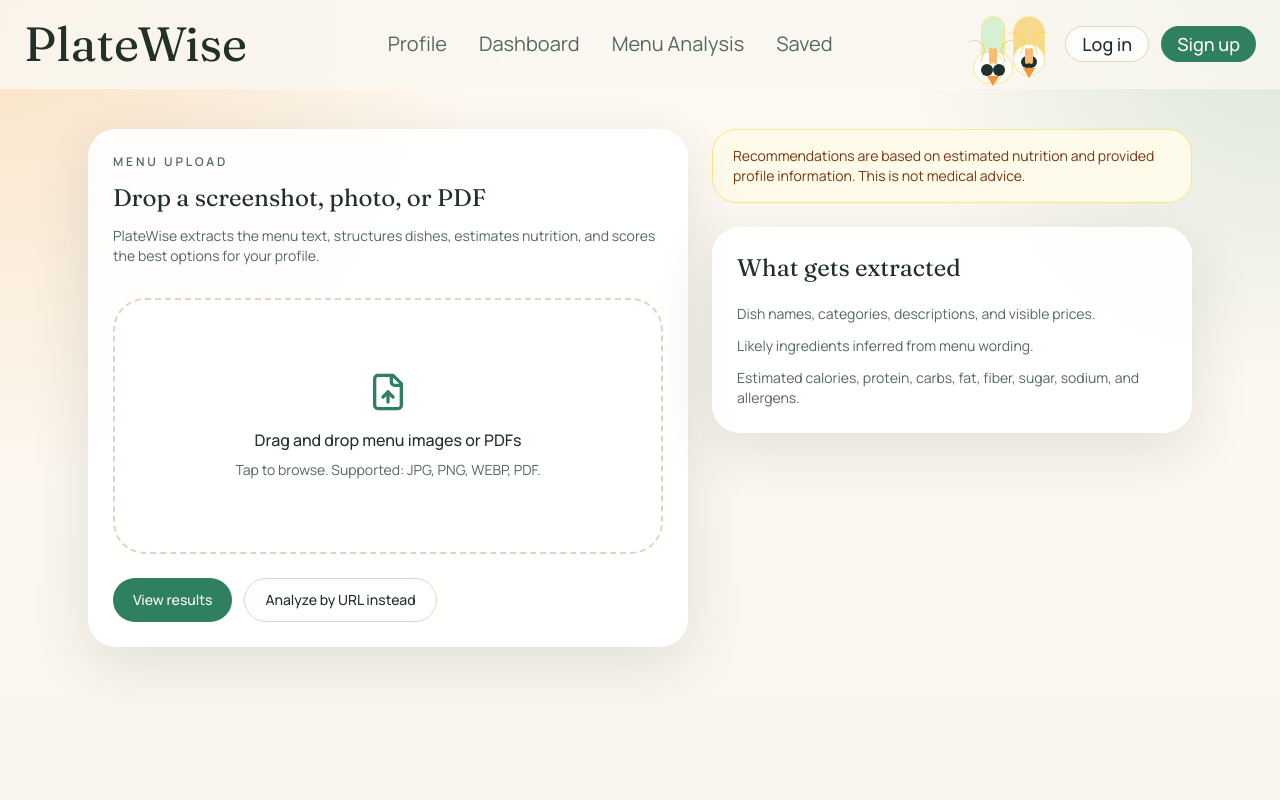
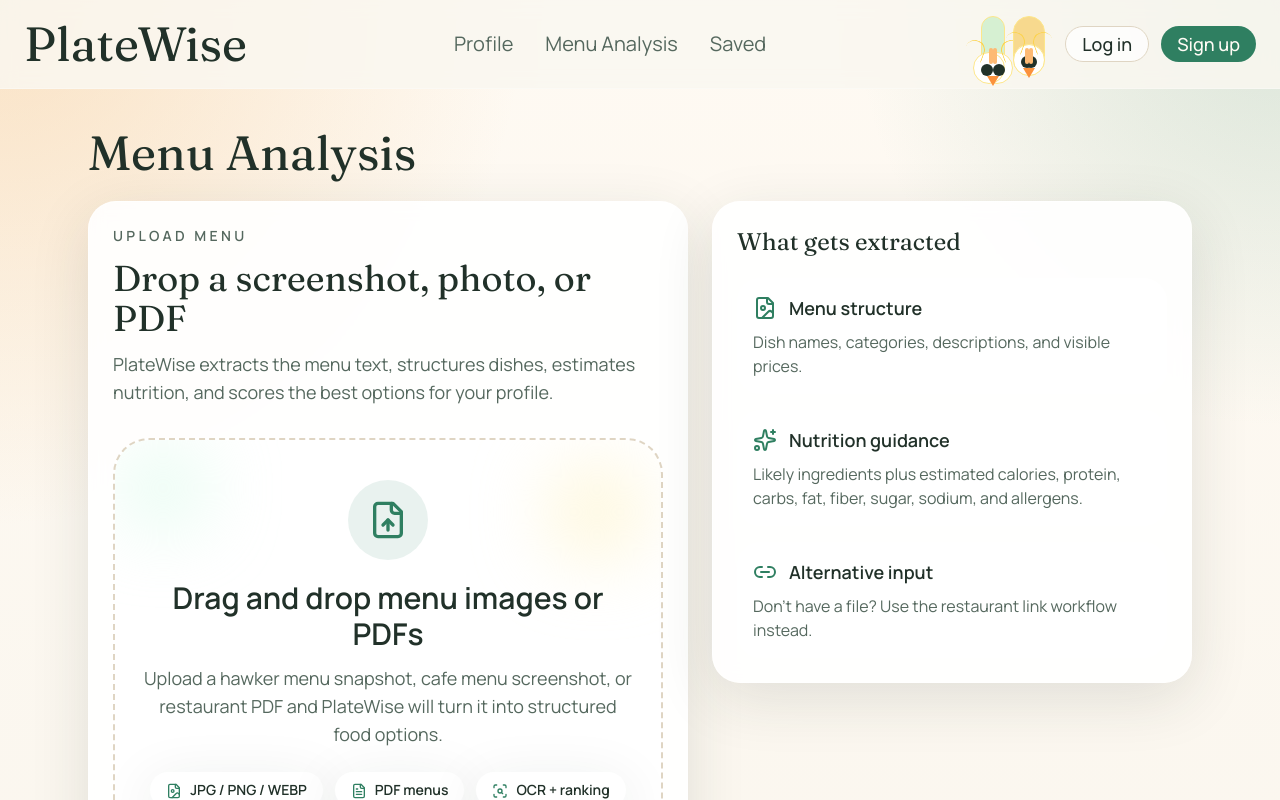
Before and after one commit to Thenappan14/HealthyBite, a Next.js app in the folder frontend/: page /upload in a window 1280 px wide. Shown: the top 800 px of the page. Built offline with nearby package versions, Linux system fonts and the light colour scheme; no server answers.

Commit message:
Menu anaylsis changes in frontend

```diff
--- a/frontend/app/login/page.tsx
+++ b/frontend/app/login/page.tsx
@@ -47,7 +47,7 @@
                   const auth = await login(email, password);
                   persistAuthSession(auth);
                   setMessage("Logged in successfully.");
-                  router.push("/dashboard");
+                  router.push("/upload");
                 } catch {
                   setMessage("Login failed. Check your credentials and backend.");
                 }
--- a/frontend/app/upload/page.tsx
+++ b/frontend/app/upload/page.tsx
@@ -3,8 +3,8 @@
 import Link from "next/link";
 import { useRouter } from "next/navigation";
 import { useState, useTransition } from "react";
+import { ArrowRight, FileImage, Link2, Sparkles } from "lucide-react";
 
-import { DisclaimerBanner } from "@/components/app/disclaimer-banner";
 import { UploadDropzone } from "@/components/app/upload-dropzone";
 import { Button } from "@/components/ui/button";
 import { Card, CardDescription, CardTitle } from "@/components/ui/card";
@@ -17,11 +17,18 @@
 
   return (
     <main className="mx-auto max-w-6xl px-4 py-10 md:px-6">
+      <div className="space-y-6">
+        <div className="flex items-center justify-between gap-4">
+          <h1 className="font-display text-3xl leading-none text-foreground md:text-5xl">
+            Menu Analysis
+          </h1>
+        </div>
+
         <div className="grid gap-6 lg:grid-cols-[1fr_0.8fr]">
-        <Card>
-          <p className="text-xs font-semibold uppercase tracking-[0.24em] text-muted-foreground">Menu upload</p>
-          <CardTitle className="mt-3">Drop a screenshot, photo, or PDF</CardTitle>
-          <CardDescription className="mt-3">
+          <Card className="bg-white/90">
+            <p className="text-sm font-semibold uppercase tracking-[0.24em] text-muted-foreground">Upload menu</p>
+            <CardTitle className="mt-3 text-4xl">Drop a screenshot, photo, or PDF</CardTitle>
+            <CardDescription className="mt-3 text-lg">
               PlateWise extracts the menu text, structures dishes, estimates nutrition, and scores the best options for your profile.
             </CardDescription>
             <div className="mt-8">
@@ -41,27 +48,54 @@
                 }
               />
             </div>
-          {message ? <p className="mt-5 text-sm text-muted-foreground">{message}</p> : null}
-          <div className="mt-6 flex gap-3">
-            <Button asChild>
-              <Link href="/results">View results</Link>
+            {message ? <p className="mt-5 text-base text-muted-foreground">{message}</p> : null}
+            <div className="mt-6 flex flex-wrap gap-3">
+              <Button asChild className="text-base">
+                <Link href="/analyze-url">
+                  Prefer a restaurant link?
+                  <ArrowRight className="ml-2 h-4 w-4" />
+                </Link>
               </Button>
-            <Button asChild variant="outline">
-              <Link href="/analyze-url">Analyze by URL instead</Link>
+              <Button asChild variant="outline" className="text-base">
+                <Link href="/saved">View saved picks</Link>
               </Button>
             </div>
             {isPending ? <p className="mt-4 text-sm text-muted-foreground">Processing upload...</p> : null}
           </Card>
           <div className="space-y-6">
-          <DisclaimerBanner />
             <Card>
               <CardTitle className="text-2xl">What gets extracted</CardTitle>
-            <div className="mt-5 space-y-3 text-sm text-muted-foreground">
-              <p>Dish names, categories, descriptions, and visible prices.</p>
-              <p>Likely ingredients inferred from menu wording.</p>
-              <p>Estimated calories, protein, carbs, fat, fiber, sugar, sodium, and allergens.</p>
+              <div className="mt-5 space-y-4">
+                <div className="rounded-3xl bg-white/85 p-4">
+                  <div className="flex items-center gap-3">
+                    <FileImage className="h-6 w-6 text-primary" />
+                    <p className="text-lg font-semibold text-foreground">Menu structure</p>
+                  </div>
+                  <p className="mt-2 text-base text-muted-foreground">
+                    Dish names, categories, descriptions, and visible prices.
+                  </p>
+                </div>
+                <div className="rounded-3xl bg-white/85 p-4">
+                  <div className="flex items-center gap-3">
+                    <Sparkles className="h-6 w-6 text-primary" />
+                    <p className="text-lg font-semibold text-foreground">Nutrition guidance</p>
+                  </div>
+                  <p className="mt-2 text-base text-muted-foreground">
+                    Likely ingredients plus estimated calories, protein, carbs, fat, fiber, sugar, sodium, and allergens.
+                  </p>
+                </div>
+                <div className="rounded-3xl bg-white/85 p-4">
+                  <div className="flex items-center gap-3">
+                    <Link2 className="h-6 w-6 text-primary" />
+                    <p className="text-lg font-semibold text-foreground">Alternative input</p>
+                  </div>
+                  <p className="mt-2 text-base text-muted-foreground">
+                    Don&apos;t have a file? Use the restaurant link workflow instead.
+                  </p>
+                </div>
               </div>
             </Card>
+          </div>
         </div>
       </div>
     </main>
--- a/frontend/components/app/navbar.tsx
+++ b/frontend/components/app/navbar.tsx
@@ -5,7 +5,6 @@
 
 const links = [
   { href: "/profile", label: "Profile" },
-  { href: "/dashboard", label: "Dashboard" },
   { href: "/upload", label: "Menu Analysis" },
   { href: "/saved", label: "Saved" }
 ];
--- a/frontend/components/app/upload-dropzone.tsx
+++ b/frontend/components/app/upload-dropzone.tsx
@@ -1,7 +1,7 @@
 "use client";
 
 import { useRef, useState } from "react";
-import { FileUp } from "lucide-react";
+import { FileImage, FileText, FileUp, ScanSearch } from "lucide-react";
 
 import { cn } from "@/lib/utils";
 
@@ -36,10 +36,14 @@
       }}
       onClick={() => inputRef.current?.click()}
       className={cn(
-        "group flex min-h-64 cursor-pointer flex-col items-center justify-center rounded-[32px] border-2 border-dashed px-6 py-10 text-center transition",
-        dragging ? "border-primary bg-primary/5" : "border-border bg-white/70 hover:border-primary/60 hover:bg-white"
+        "group relative flex min-h-72 cursor-pointer flex-col items-center justify-center overflow-hidden rounded-[36px] border-2 border-dashed px-6 py-10 text-center transition",
+        dragging
+          ? "border-primary bg-primary/10"
+          : "border-border bg-white/80 hover:border-primary/60 hover:bg-white"
       )}
     >
+      <div className="absolute left-4 top-4 h-16 w-16 rounded-full bg-emerald-100 blur-2xl" />
+      <div className="absolute right-6 top-8 h-20 w-20 rounded-full bg-amber-100 blur-2xl" />
       <input
         ref={inputRef}
         type="file"
@@ -47,10 +51,38 @@
         className="hidden"
         onChange={(event) => handleFile(event.target.files?.[0])}
       />
-      <FileUp className="mb-4 h-10 w-10 text-primary" />
-      <p className="font-medium text-foreground">Drag and drop menu images or PDFs</p>
-      <p className="mt-2 text-sm text-muted-foreground">Tap to browse. Supported: JPG, PNG, WEBP, PDF.</p>
-      {fileName ? <p className="mt-5 text-sm font-medium text-foreground">{fileName}</p> : null}
+      <div className="relative z-10 rounded-full bg-primary/10 p-5">
+        <FileUp className="h-10 w-10 text-primary" />
+      </div>
+      <p className="relative z-10 mt-5 text-2xl font-semibold text-foreground md:text-3xl">
+        Drag and drop menu images or PDFs
+      </p>
+      <p className="relative z-10 mt-3 max-w-xl text-base text-muted-foreground md:text-lg">
+        Upload a hawker menu snapshot, cafe menu screenshot, or restaurant PDF and PlateWise will turn it into structured food options.
+      </p>
+      <div className="relative z-10 mt-6 flex flex-wrap justify-center gap-3">
+        <div className="rounded-full bg-white px-4 py-2 text-sm font-semibold text-foreground shadow-soft">
+          <FileImage className="mr-2 inline h-4 w-4 text-primary" />
+          JPG / PNG / WEBP
+        </div>
+        <div className="rounded-full bg-white px-4 py-2 text-sm font-semibold text-foreground shadow-soft">
+          <FileText className="mr-2 inline h-4 w-4 text-primary" />
+          PDF menus
+        </div>
+        <div className="rounded-full bg-white px-4 py-2 text-sm font-semibold text-foreground shadow-soft">
+          <ScanSearch className="mr-2 inline h-4 w-4 text-primary" />
+          OCR + ranking
+        </div>
+      </div>
+      {fileName ? (
+        <p className="relative z-10 mt-6 rounded-full bg-secondary px-4 py-2 text-sm font-medium text-foreground">
+          Selected: {fileName}
+        </p>
+      ) : (
+        <p className="relative z-10 mt-6 text-sm text-muted-foreground">
+          Tap anywhere in this panel to browse files
+        </p>
+      )}
     </div>
   );
 }
```
Lines whose indentation alone changed are shown as unchanged.
